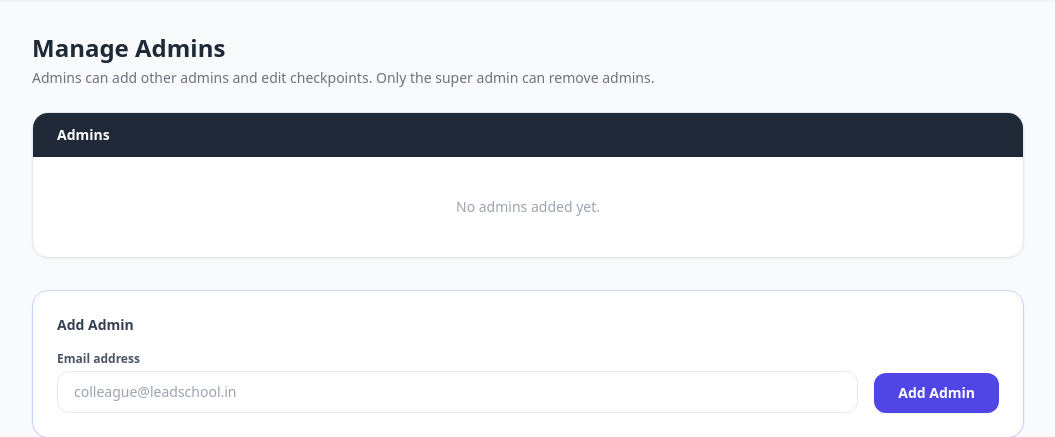
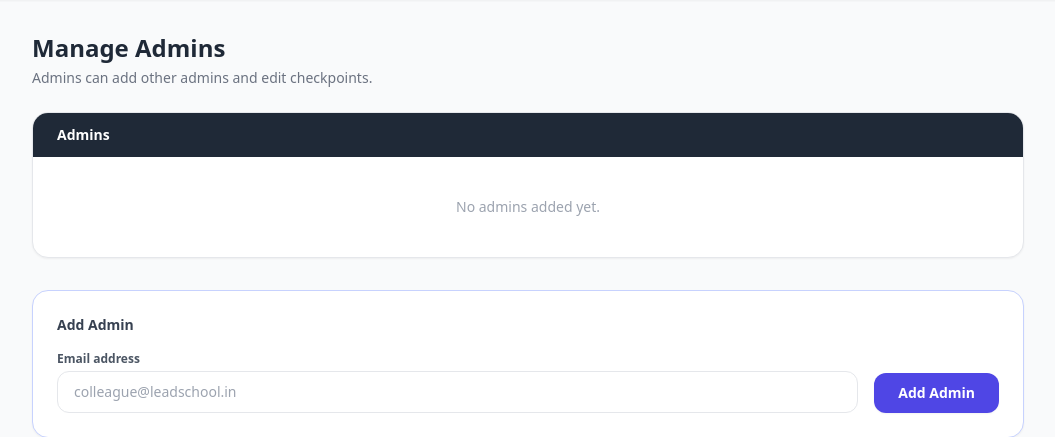
Before and after one commit to jainabhishek-dev/sunny-pillow, a Python web app: template templates/admins.html in a window 1280 px wide. Shown: the part 57-494 px from the top of the page, without its empty margins (112-1167 px from the left). Run offline with Jinja, Linux system fonts and the light colour scheme; the template is opened without the code that fills it, so the values that code supplies are empty; some libraries are stand-ins or nearby versions.

Commit message:
Remove redundant super admin note from Admins page subtitle
Co-Authored-By: Claude Sonnet 4.6 <noreply@anthropic.com>

```diff
--- a/templates/admins.html
+++ b/templates/admins.html
@@ -6,7 +6,7 @@
 <div class="flex items-center justify-between mb-6">
   <div>
     <h2 class="text-2xl font-bold text-gray-800">Manage Admins</h2>
-    <p class="text-gray-500 text-sm mt-1">Admins can add other admins and edit checkpoints. Only the super admin can remove admins.</p>
+    <p class="text-gray-500 text-sm mt-1">Admins can add other admins and edit checkpoints.</p>
   </div>
 </div>
 
```
